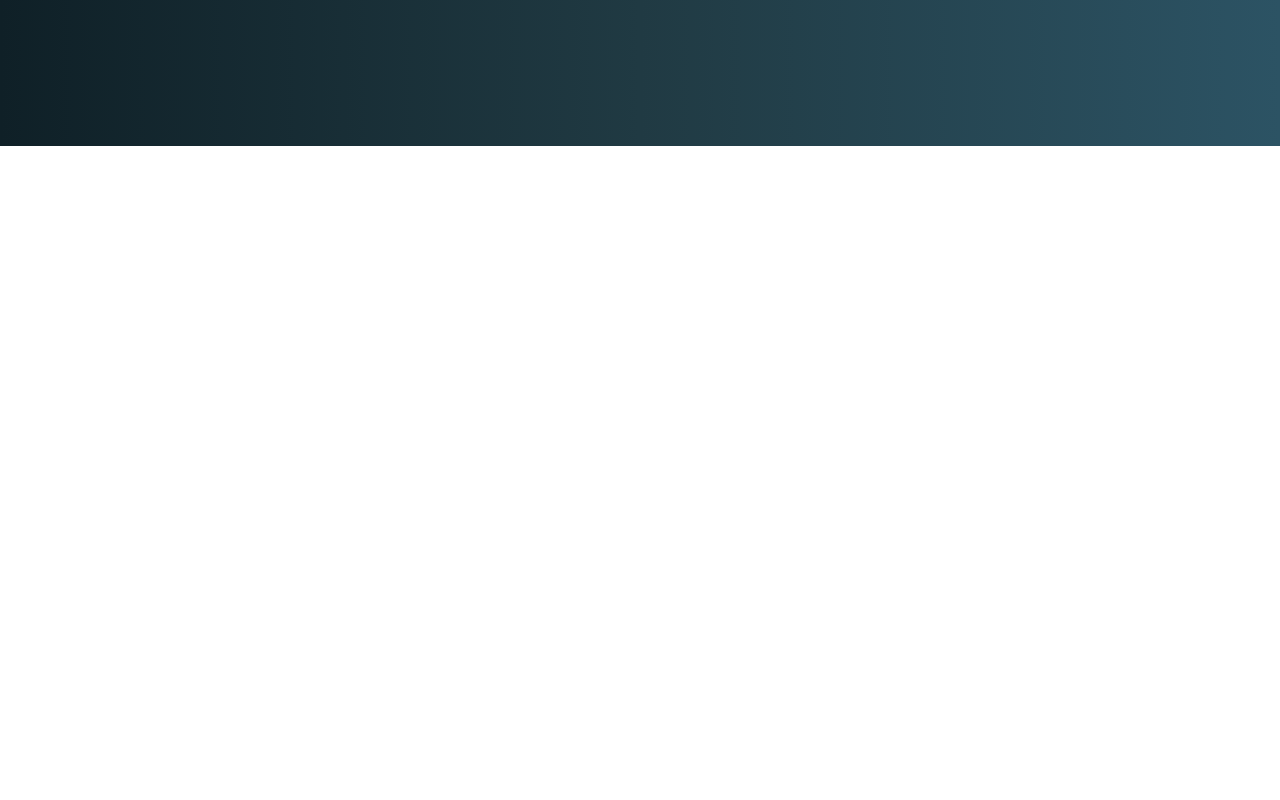
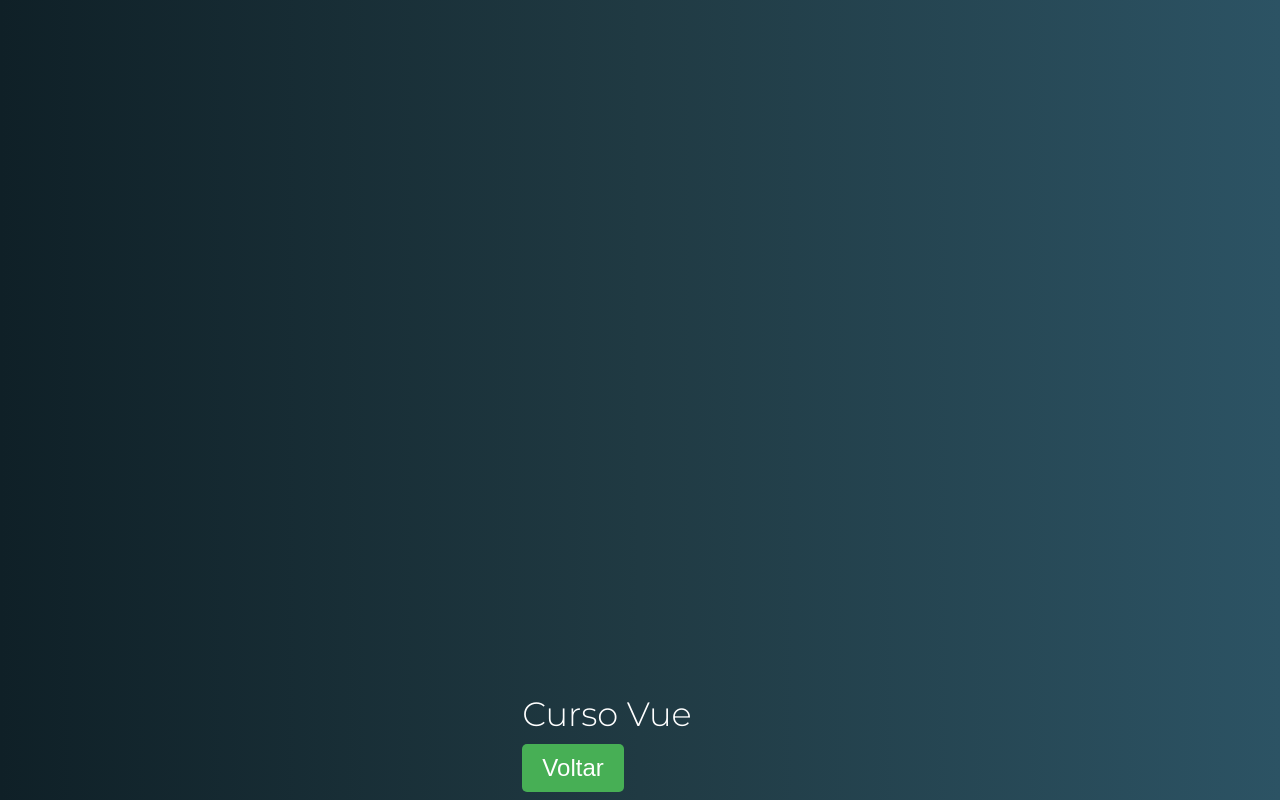
Before and after one commit to JFmaia/curso_vue, a Vue app in the folder vue-router/rotas-exercicios/: page /usuario/1/editar in a window 1280 px wide. Shown: the part 654-1454 px from the top of the page. Before the commit the page ends 800 px from the top, so only its background shows below. Built offline with nearby package versions, Linux system fonts and the light colour scheme.

Commit message:
feat: Utilizando o hash como se fosse uma ancora.

```diff
--- a/vue-router/rotas-exercicios/src/components/usuario/UsuarioDetalhe.vue
+++ b/vue-router/rotas-exercicios/src/components/usuario/UsuarioDetalhe.vue
@@ -7,7 +7,7 @@
         <router-link
             tag="button"
             primario
-            :to="{name: 'editarUsuario', params:{id}, query:{completo:true, lingua:'pt'}}"
+            :to="{name: 'editarUsuario', params:{id}, query:{completo:true, lingua:'pt'}, hash:'#rodape' }"
          >
             Editar
         </router-link>
--- a/vue-router/rotas-exercicios/src/components/usuario/UsuarioEditar.vue
+++ b/vue-router/rotas-exercicios/src/components/usuario/UsuarioEditar.vue
@@ -4,6 +4,10 @@
         <p><strong>Código:</strong>{{ id }}</p>
         <p><strong>Completo:</strong>{{ $route.query.completo ? 'Sim' : 'Não' }}</p>
         <p><strong>Lingua:</strong>{{ $route.query.lingua}}</p>
+
+        <div id="rodape">
+            <h3>Curso Vue</h3>
+        </div>
     </div>
 </template>
 <script>
@@ -13,5 +17,7 @@
 }
 </script>
 <style>
-
+    #rodape{
+        margin-top: 800px;
+    }
 </style>
```
